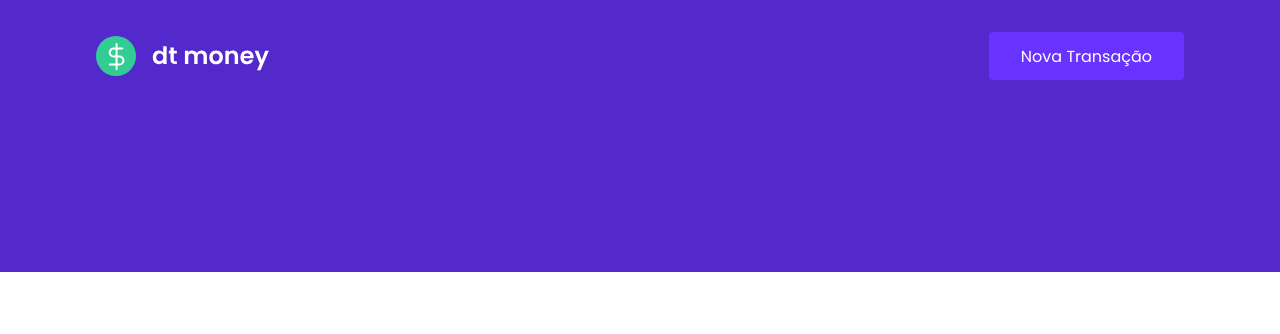
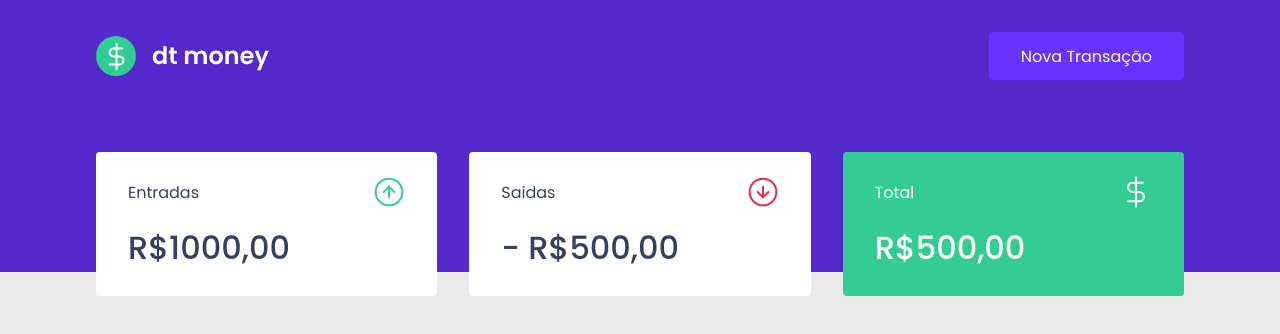
Before and after one commit to anderson-tec12/Ignite-DTMoney, a React (Create React App) app: page / in a window 1280 px wide. Shown: the top 334 px of the page. Built offline with nearby package versions, Linux system fonts and the light colour scheme.

Commit message:
feat: add component summary

```diff
--- a/public/index.html
+++ b/public/index.html
@@ -7,7 +7,7 @@
 
     <title>DT Money</title>
     <link rel="preconnect" href="https://fonts.gstatic.com">
-    <link href="https://fonts.googleapis.com/css2?family=Poppins:wght@400;600&display=swap" rel="stylesheet">
+    <link href="https://fonts.googleapis.com/css2?family=Poppins:wght@400;500;600&display=swap" rel="stylesheet">
   </head>
   <body>
     <noscript>You need to enable JavaScript to run this app.</noscript>
--- a/src/App.tsx
+++ b/src/App.tsx
@@ -1,4 +1,5 @@
 import React from 'react';
+import { Dashboard } from './components/Dashboard';
 import { Header } from './components/Header';
 import {GlobalStyles} from './styles/globals'
 
@@ -6,6 +7,7 @@
   return (
     <>
       <Header />
+      <Dashboard/>
       <GlobalStyles />
     </>
   );
--- /dev/null
+++ b/src/components/Dashboard/index.tsx
@@ -0,0 +1,10 @@
+import { Summary } from "../Summary";
+import { Container } from "./styles";
+
+export function Dashboard(){
+  return (
+    <Container>
+      <Summary />
+    </Container>
+  )
+}
--- /dev/null
+++ b/src/components/Dashboard/styles.ts
@@ -0,0 +1,7 @@
+import styled from 'styled-components';
+
+export const Container = styled.main`
+  max-width:1120px;
+  margin:0 auto;
+  padding: 2.5rem 1rem
+`
--- /dev/null
+++ b/src/components/Summary/index.tsx
@@ -0,0 +1,40 @@
+import { Container } from "./styles";
+import incomeImg from '../../assets/income.svg'
+import outcomeImg from '../../assets/outcome.svg'
+import totalImg from '../../assets/total.svg'
+
+export function Summary(){
+  return(
+    <Container>
+      <div>
+        <header>
+          <p>Entradas</p>
+          <img src={incomeImg} alt="Entradas"/>
+        </header>
+        <strong>
+          R$1000,00
+        </strong>
+      </div>
+
+      <div>
+        <header>
+          <p>Saidas</p>
+          <img src={outcomeImg} alt="Saidas"/>
+        </header>
+        <strong>
+          - R$500,00
+        </strong>
+      </div>
+
+      <div className="highlight-background" >
+        <header>
+          <p>Total</p>
+          <img src={totalImg} alt="Total"/>
+        </header>
+        <strong>
+          R$500,00
+        </strong>
+      </div>
+    </Container>
+  )
+}
--- /dev/null
+++ b/src/components/Summary/styles.ts
@@ -0,0 +1,33 @@
+import styled from  'styled-components'
+export const Container = styled.div`
+  display:grid;
+  grid-template-columns: repeat(3, 1fr);
+  gap: 2rem;
+  margin-top: -10rem;
+
+  div{
+    background:var(--shape);
+    padding:1.5rem 2rem;
+    border-radius:0.25rem;
+    color:var(--text-title);
+
+    header{
+      display:flex;
+      align-items:center;
+      justify-content:space-between
+    }
+
+    strong{
+      display:block;
+      margin-top:1rem;
+      font-size:2rem;
+      font-weight:500;
+      line-height:3rem
+    }
+
+    &.highlight-background{
+      background:var(--green);
+      color:#fff
+    }
+  }
+`
--- a/src/styles/globals.ts
+++ b/src/styles/globals.ts
@@ -2,13 +2,15 @@
 
 export const GlobalStyles = createGlobalStyle`
   :root{
-    --background:#f0f2f5;
+    /* --background:#f0f2f5; */
+    --background:#e9e9e9;
     --red:#e52e4d;
     --blue:#5429cc;
     --blue-light:#6933ff;
     --text-title:#363f5f;
     --text-body:#969cb3;
-    --shape:#FFFFFF
+    --shape:#FFFFFF;
+    --green: #33cc95;
   }
 
   * {
@@ -30,7 +32,7 @@
   // REM = 1rem = font-size do navegador "16px"
 
   body{
-    background: var(---background);
+    background: var(--background);
     -webkit-font-smooth: antialiased;
   }
 
```
